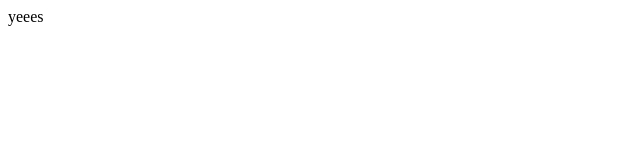
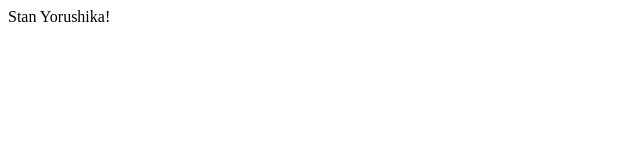
Before and after one commit to harySeno/git-demo, a plain HTML site: page web/index.html in a window 1280 px wide. Shown: the full height of the page, 0-640 px from the left. Drawn offline with Linux system fonts and the light colour scheme.

Commit message:
Updating index page for github

```diff
--- a/web/index.html
+++ b/web/index.html
@@ -1,10 +1,10 @@
 <html>
 <head>
-  <title>Learning Git</title>
+  <title>Learning Git -- Change to be push to GitHub</title>
 </head>
 <body>
   <main>
-  yeees
+  Stan Yorushika!
   </main>
 </body>
 </html>
```
